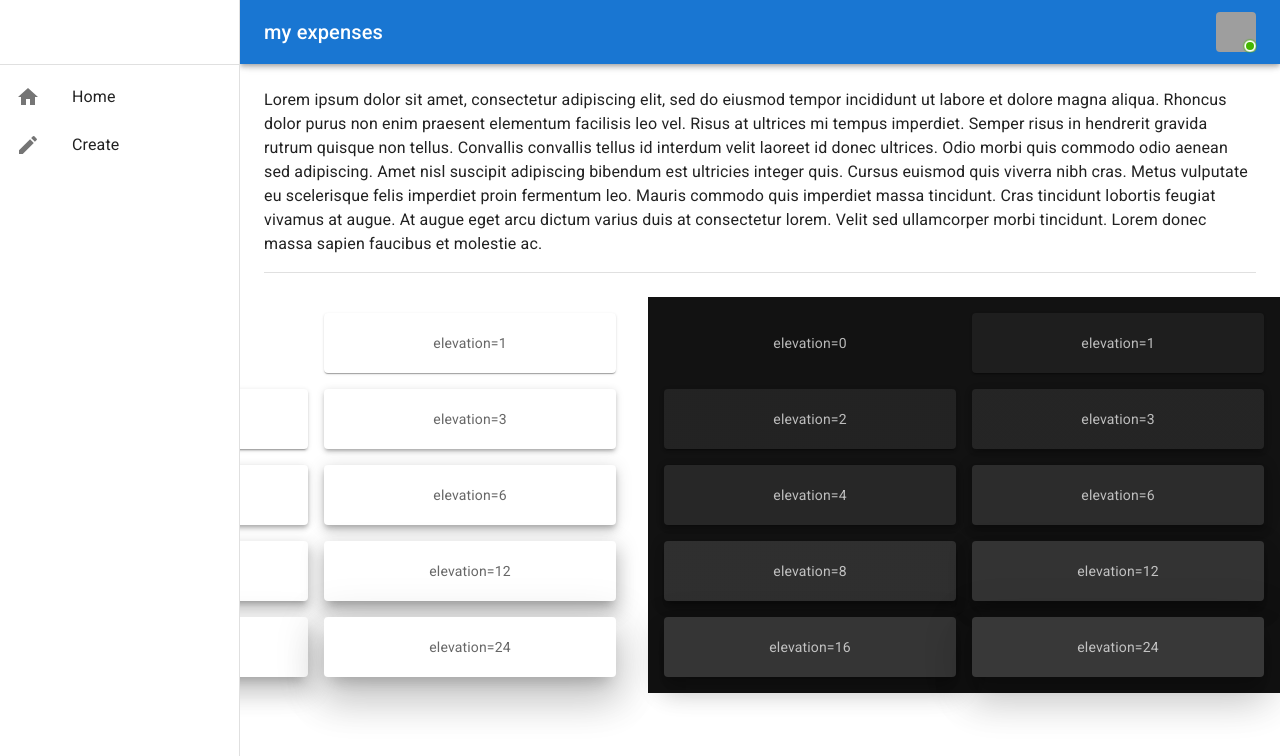
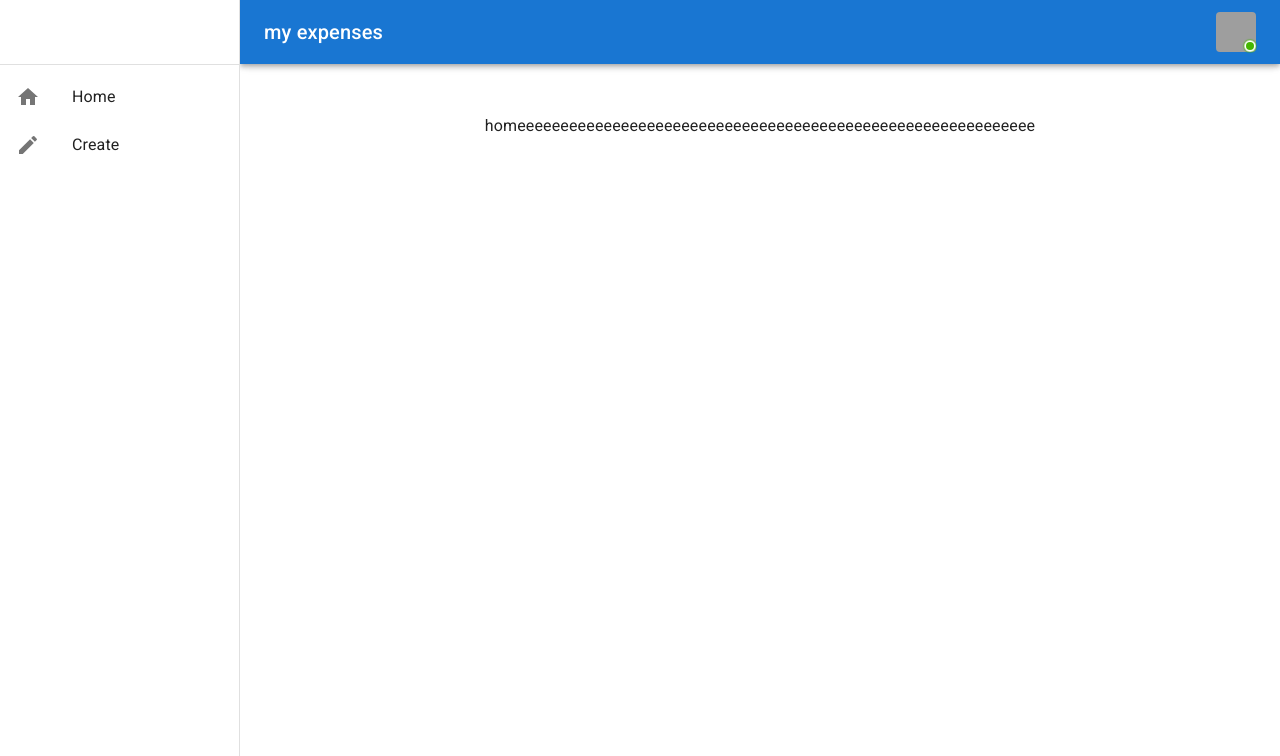
Before and after one commit to Eyhab333/material-ui-project, a React (Create React App) app: page / in a window 1280 px wide. Shown: the top 756 px of the page. Built offline with nearby package versions, Linux system fonts and the light colour scheme; grey boxes are pictures that could not be loaded.

Commit message:
use navigate

```diff
--- a/src/App.js
+++ b/src/App.js
@@ -11,7 +11,7 @@ import Create from "pages/create/Create";
 const router = createBrowserRouter(
   createRoutesFromElements(
     <Route path="/" element={<Root />}>
-      <Route index path="/" element={<Home />} />
+      <Route index element={<Home />} />
       <Route path="create" element={<Create />} />
     </Route>
   )
--- a/src/components/Drawer.jsx
+++ b/src/components/Drawer.jsx
@@ -19,14 +19,14 @@ import Typography from "@mui/material/Typography";
 import { styled } from "@mui/material/styles";
 import Badge from "@mui/material/Badge";
 import Avatar from "@mui/material/Avatar";
-import Paper from "@mui/material/Paper";
-// import { useNavigate } from "react-router-dom";
-
-const drawerWidth = 240;
+import { useNavigate } from "react-router-dom";
 
 function ResponsiveDrawer(props) {
   const { window } = props;
+
   const [mobileOpen, setMobileOpen] = React.useState(false);
+
+  const drawerWidth = 240;
 
   const handleDrawerToggle = () => {
     setMobileOpen(!mobileOpen);
@@ -61,12 +61,12 @@ function ResponsiveDrawer(props) {
     },
   }));
 
-  // const navegate = useNavigate();
+  const navegate = useNavigate();
 
   const MyList = () => {
     const myList = [
       { title: "Home", link: "/", icon: <HomeIcon /> },
-      { title: "Create", link: "/", icon: <CreateIcon /> },
+      { title: "Create", link: "/create", icon: <CreateIcon /> },
     ];
 
     return (
@@ -74,13 +74,8 @@ function ResponsiveDrawer(props) {
         {myList.map((item) => {
           return (
             <ListItem key={item.title} disablePadding>
-              <ListItemButton
-                // onClick={() => navegate(text.toLowerCase())}
-
-              >
-                <ListItemIcon>
-                  {item.icon}
-                </ListItemIcon>
+              <ListItemButton onClick={() => navegate(item.link)}>
+                <ListItemIcon>{item.icon}</ListItemIcon>
                 <ListItemText primary={item.title} />
               </ListItemButton>
             </ListItem>
@@ -104,11 +99,16 @@ function ResponsiveDrawer(props) {
   return (
     <Box sx={{ display: "flex" }}>
       <CssBaseline />
+
+
+
       <AppBar
         position="fixed"
+
         sx={{
           width: { sm: `calc(100% - ${drawerWidth}px)` },
           ml: { sm: `${drawerWidth}px` },
+
         }}
       >
         <Toolbar>
@@ -149,19 +149,21 @@ function ResponsiveDrawer(props) {
         </Toolbar>
       </AppBar>
 
+
+
       <Box
         component="nav"
         sx={{ width: { sm: drawerWidth }, flexShrink: { sm: 0 } }}
         aria-label="mailbox folders"
       >
-        {/* The implementation can be swapped with js to avoid SEO duplication of links. */}
+
         <Drawer
           container={container}
           variant="temporary"
           open={mobileOpen}
           onClose={handleDrawerToggle}
           ModalProps={{
-            keepMounted: true, // Better open performance on mobile.
+            keepMounted: true,
           }}
           sx={{
             display: { xs: "block", sm: "none" },
@@ -173,6 +175,11 @@ function ResponsiveDrawer(props) {
         >
           {drawer}
         </Drawer>
+
+
+
+
+
         <Drawer
           variant="permanent"
           sx={{
@@ -186,7 +193,25 @@ function ResponsiveDrawer(props) {
         >
           {drawer}
         </Drawer>
+
+
+
       </Box>
+
+
+
+
+
+
+
+
+
+
+
+
+
+
+
 
       <Box
         component="main"
@@ -196,25 +221,12 @@ function ResponsiveDrawer(props) {
           width: { sm: `calc(100% - ${drawerWidth}px)` },
         }}
       >
-        <Toolbar />
-        <Typography paragraph>
-          Lorem ipsum dolor sit amet, consectetur adipiscing elit, sed do
-          eiusmod tempor incididunt ut labore et dolore magna aliqua. Rhoncus
-          dolor purus non enim praesent elementum facilisis leo vel. Risus at
-          ultrices mi tempus imperdiet. Semper risus in hendrerit gravida rutrum
-          quisque non tellus. Convallis convallis tellus id interdum velit
-          laoreet id donec ultrices. Odio morbi quis commodo odio aenean sed
-          adipiscing. Amet nisl suscipit adipiscing bibendum est ultricies
-          integer quis. Cursus euismod quis viverra nibh cras. Metus vulputate
-          eu scelerisque felis imperdiet proin fermentum leo. Mauris commodo
-          quis imperdiet massa tincidunt. Cras tincidunt lobortis feugiat
-          vivamus at augue. At augue eget arcu dictum varius duis at consectetur
-          lorem. Velit sed ullamcorper morbi tincidunt. Lorem donec massa sapien
-          faucibus et molestie ac.
-        </Typography>
-        <Divider />
-        <Paper elevation={3} />
+
       </Box>
+
+
+
+
     </Box>
   );
 }
--- a/src/components/Paper.jsx
+++ b/src/components/Paper.jsx
@@ -30,7 +30,7 @@ export default function Elevation() {
                 gap: 2,
               }}
             >
-              {[0, 1, 2, 3, 4, 6, 8, 12, 16, 24].map((elevation) => (
+              {[0, 6, 24].map((elevation) => (
                 <Item key={elevation} elevation={elevation}>
                   {`elevation=${elevation}`}
                 </Item>
--- a/src/pages/Root.jsx
+++ b/src/pages/Root.jsx
@@ -1,16 +1,33 @@
+import { Box } from "@mui/material";
+import ResponsiveDrawer from "components/Drawer";
+// import Elevation from 'components/Paper';
+import { Outlet } from "react-router-dom";
 
-import ResponsiveDrawer from 'components/Drawer';
-import Elevation from 'components/Paper';
-import { Outlet } from 'react-router-dom';
+
+
+const drawerWidth = 240;
 
 const Root = () => {
   return (
     <div>
       <ResponsiveDrawer />
-      <Elevation />
-      <Outlet />
+      {/* <Elevation /> */}
+
+      <Box
+        // className="border"
+        component="main"
+        sx={{
+          ml: { sm: `${drawerWidth}px` },
+          display: " flex",
+          justifyContent: "center",
+          mt: "66px",
+        }}
+
+      >
+        <Outlet />
+      </Box>
     </div>
   );
-}
+};
 
 export default Root;
--- a/src/pages/create/Create.jsx
+++ b/src/pages/create/Create.jsx
@@ -5,7 +5,7 @@ import './Create.css'
 const Create = () => {
   return (
     <div>
-
+      createeeeeeeeeeeeee
     </div>
   );
 }
--- a/src/pages/home/Home.jsx
+++ b/src/pages/home/Home.jsx
@@ -4,7 +4,7 @@ import './Home.css'
 const Home = () => {
   return (
     <div>
-      homeeeeeeeeeeeeeeeeeeeee
+      homeeeeeeeeeeeeeeeeeeeeeeeeeeeeeeeeeeeeeeeeeeeeeeeeeeeeeeeeeeee
     </div>
   );
 }
```
